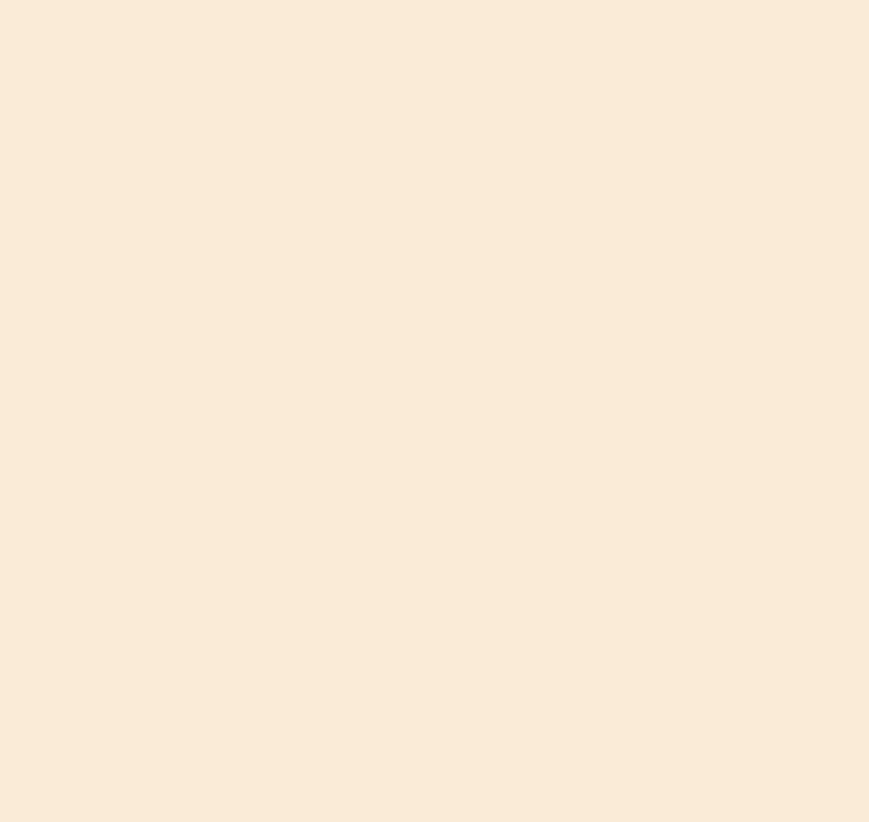
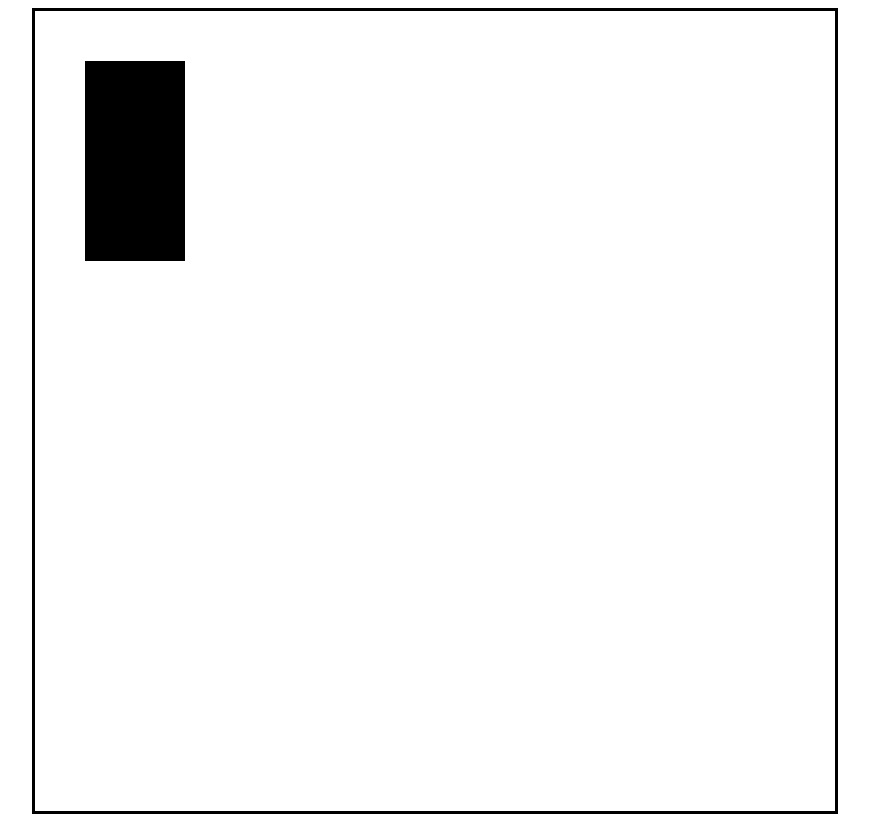
Before and after one commit to kjadlkg/MemeMaker, a plain HTML site: page index.html in a window 1280 px wide. Shown: the whole page, without its empty margins (205-1074 px from the left). Before the commit the page ends 800 px from the top, so only its background shows below. Drawn offline with Linux system fonts and the light colour scheme.

Commit message:
canvas & context

```diff
--- a/app.js
+++ b/app.js
@@ -1 +1,6 @@
-alert('hello');
+const canvas = document.querySelector("canvas");
+const ctx = canvas.getContext("2d")  // Choose 2D(2d) or 3D(other)
+canvas.width = 800;
+canvas.height = 800;
+
+ctx.fillRect(50, 50, 100 , 200);
--- a/style.css
+++ b/style.css
@@ -1,3 +1,11 @@
+canvas {
+    width: 800px;
+    height: 800px;
+    border: 3px solid black;
+}
+
 body {
-    background-color: antiquewhite;
+    display: flex;
+    justify-self: center;
+    align-items: center;
 }
```
